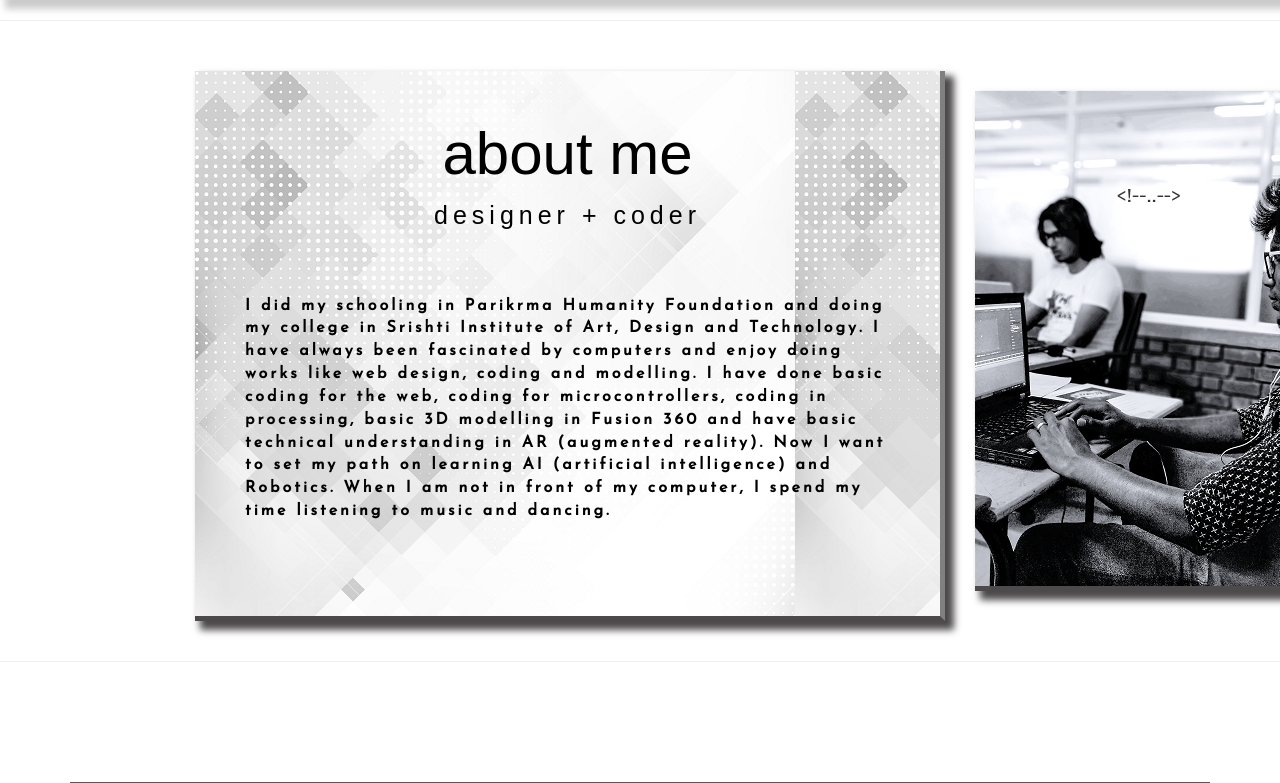
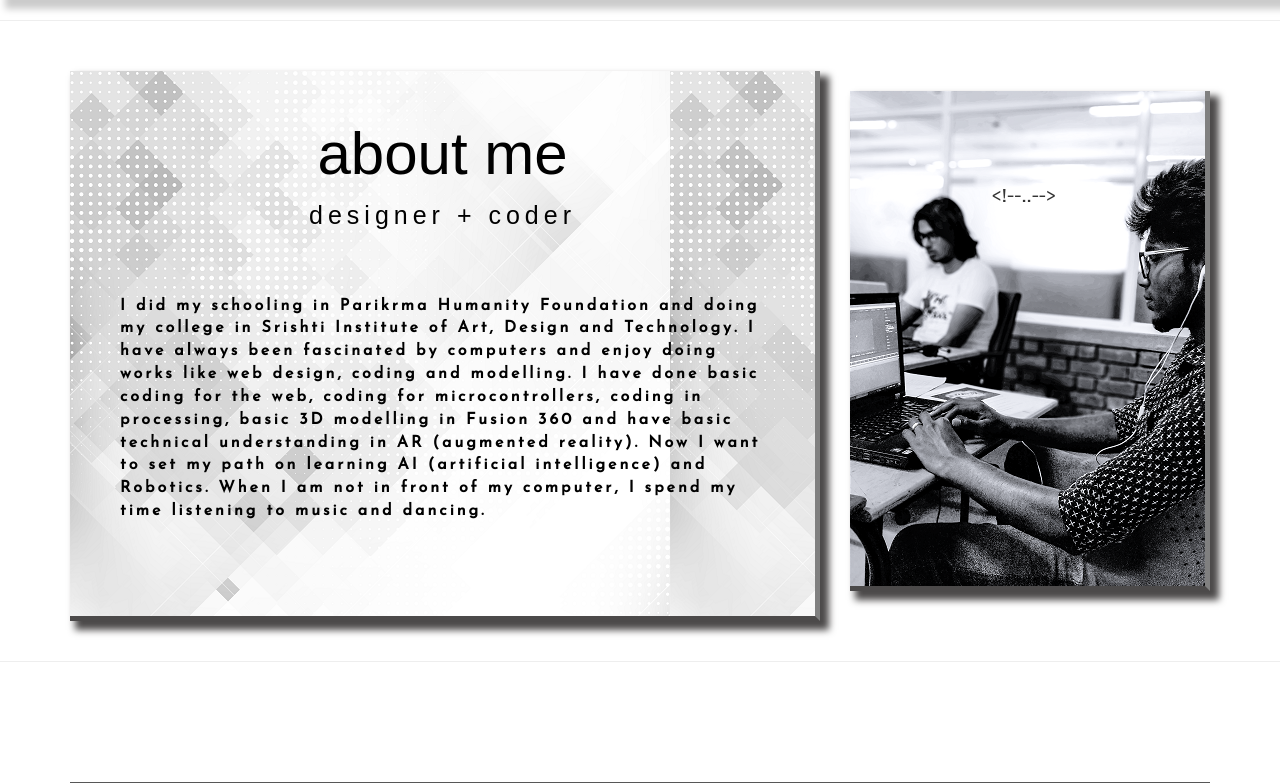
Before and after one commit to RobertHitler/RobertHitler.github.io, a PHP site: page /About_me.html in a window 1280 px wide; the page is wider, and only the part inside the window is pictured. Shown: the part 115-898 px from the top of that part. Run offline with PHP 8.4, Linux system fonts and the light colour scheme.

Commit message:
content_alignment

```diff
--- a/css/style_1.css
+++ b/css/style_1.css
@@ -3,7 +3,6 @@
 .main_content{
 	width: 100%;
 	height: 600px;
-	padding-left: 180px;
 }
 
 .my_pic{
```
